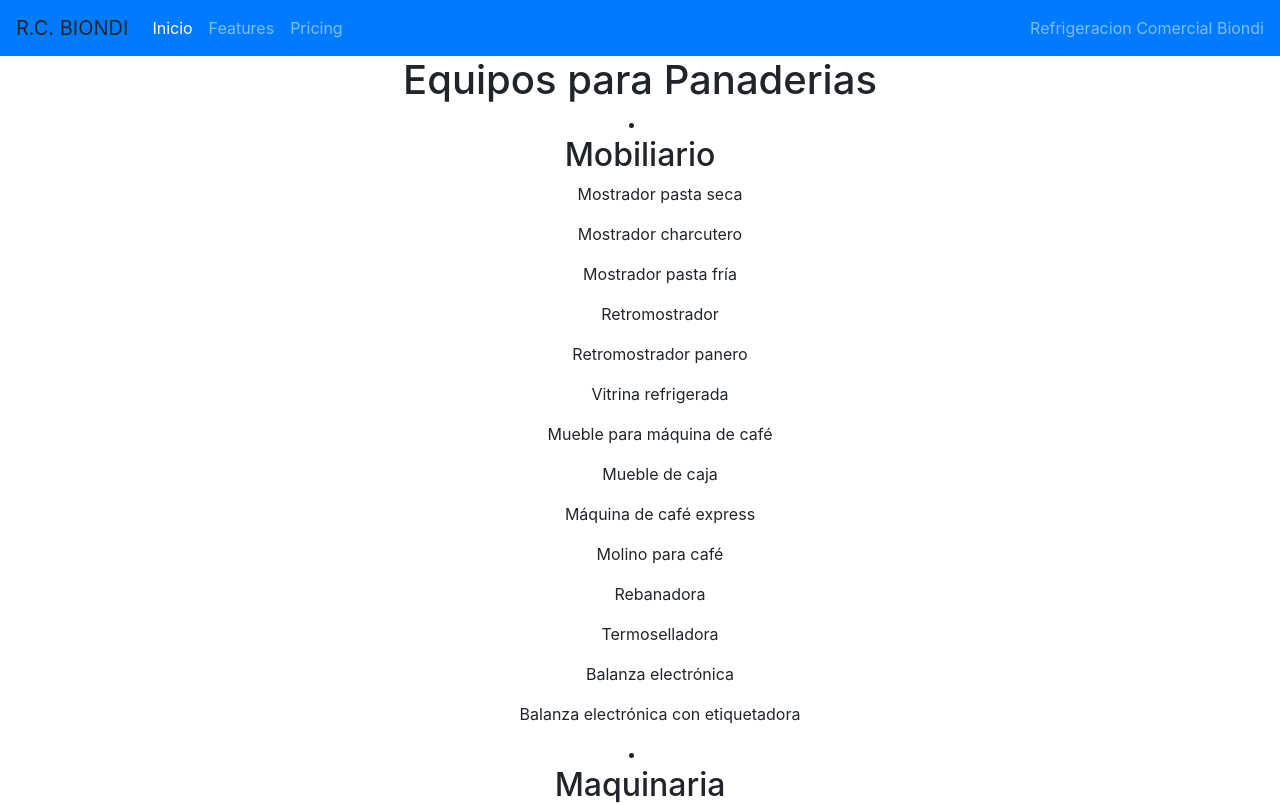
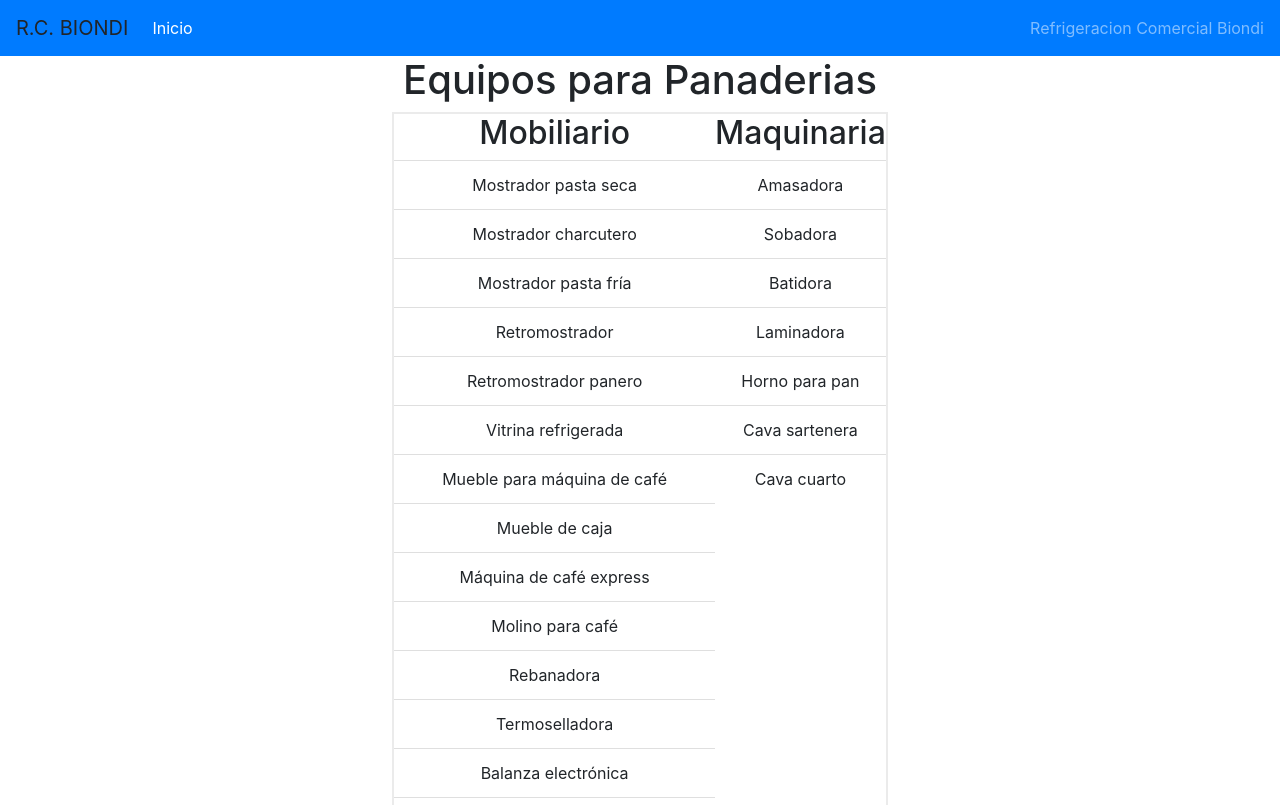
Before and after one commit to AngelBiondi/RCBIONDI, a React (Create React App) app: page /panaderia in a window 1280 px wide. Shown: the top 805 px of the page. Built offline with nearby package versions, Linux system fonts and the light colour scheme.

Commit message:
commit for the day

```diff
--- a/src/App.css
+++ b/src/App.css
@@ -70,7 +70,16 @@ footer {
   height: 50px;
 }
 
+.col{
+  max-width: 50%;
 
-.lista1{
-  border-block-style: 100px;
 }
+
+.listish{
+  display: -webkit-inline-box;
+  border: 2px;
+    border-color: rgba(0, 0, 0, 0.08);
+    border-style: solid;
+    padding-left: 0px;
+
+}
--- a/src/App.js
+++ b/src/App.js
@@ -29,12 +29,12 @@ function App() {
             <li className="nav-item active">
               <a className="nav-link" href="/">Inicio <span className="sr-only">(current)</span></a>
             </li>
-            <li className="nav-item">
+            {/* <li className="nav-item">
               <a className="nav-link" href="#">Features</a>
             </li>
             <li className="nav-item">
               <a className="nav-link" href="#">Pricing</a>
-            </li>
+            </li> */}
           </ul>
           <span className="navbar-text">
             Refrigeracion Comercial Biondi
--- a/src/panaderia.js
+++ b/src/panaderia.js
@@ -8,45 +8,39 @@ function panaderia() {
   return (
     <div className='App'>
       <h1>Equipos para Panaderias</h1>
-      <li className='lista1'>
+     <div className="listish">
+
+     <ul className='list-group list-group-flush'>
 
         <h2>Mobiliario</h2>
-        <ul>Mostrador pasta seca </ul>
-        <ul>Mostrador charcutero </ul>
-        <ul> Mostrador pasta fría </ul>
-        <ul>Retromostrador</ul>
-        <ul>Retromostrador panero</ul>
-        <ul>Vitrina refrigerada</ul>
-        <ul>Mueble para máquina de café</ul>
-        <ul>Mueble de caja</ul>
-        <ul>Máquina de café express</ul>
-        <ul>Molino para café</ul>
-        <ul>Rebanadora</ul>
-        <ul>Termoselladora</ul>
-        <ul>Balanza electrónica</ul>
-        <ul>Balanza electrónica con etiquetadora</ul>
-      </li>
 
-      <li className='lista2'>
+        <li className='list-group-item'>Mostrador pasta seca </li>
+        <li className='list-group-item'>Mostrador charcutero </li>
+        <li className='list-group-item'>Mostrador pasta fría </li>
+        <li className='list-group-item'>Retromostrador</li>
+        <li className='list-group-item'>Retromostrador panero</li>
+        <li className='list-group-item'>Vitrina refrigerada</li>
+        <li className='list-group-item'>Mueble para máquina de café</li>
+        <li className='list-group-item'>Mueble de caja</li>
+        <li className='list-group-item'>Máquina de café express</li>
+        <li className='list-group-item'>Molino para café</li>
+        <li className='list-group-item'>Rebanadora</li>
+        <li className='list-group-item'>Termoselladora</li>
+        <li className='list-group-item'>Balanza electrónica</li>
+        <li className='list-group-item'>Balanza electrónica con etiquetadora</li>
+     </ul>
 
+     <ul className='list-group list-group-flush'>
         <h2>Maquinaria</h2>
-        <ul>Amasadora </ul>
-        <ul>Sobadora </ul>
-        <ul>Batidora</ul>
-        <ul>Laminadora</ul>
-        <ul>Horno para pan </ul>
-        <ul>Cava sartenera</ul>
-        <ul>Cava cuarto</ul>
-      </li>
-
-
-
-
-
-
-
-
-
+        <li className='list-group-item'>Amasadora </li>
+        <li className='list-group-item'>Sobadora </li>
+        <li className='list-group-item'>Batidora</li>
+        <li className='list-group-item'>Laminadora</li>
+        <li className='list-group-item'>Horno para pan </li>
+        <li className='list-group-item'>Cava sartenera</li>
+        <li className='list-group-item'>Cava cuarto</li>
+     </ul>
+     </div>
     </div>
   );
 
```
